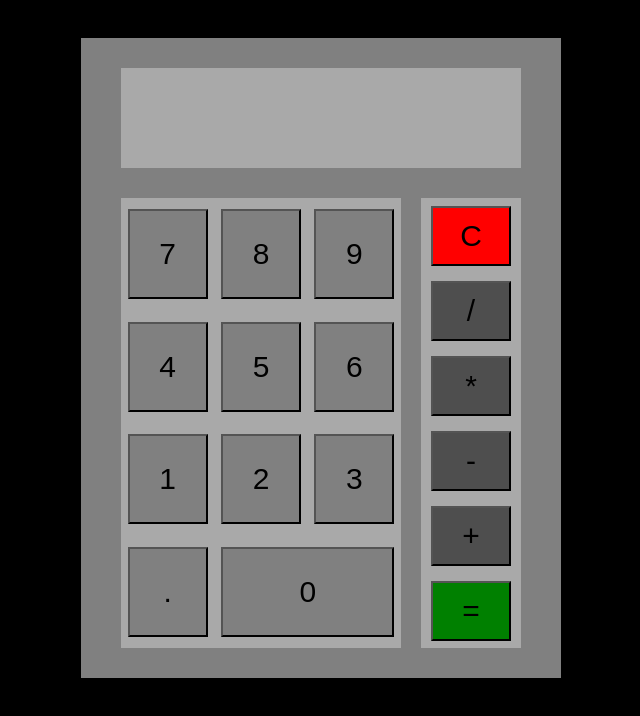
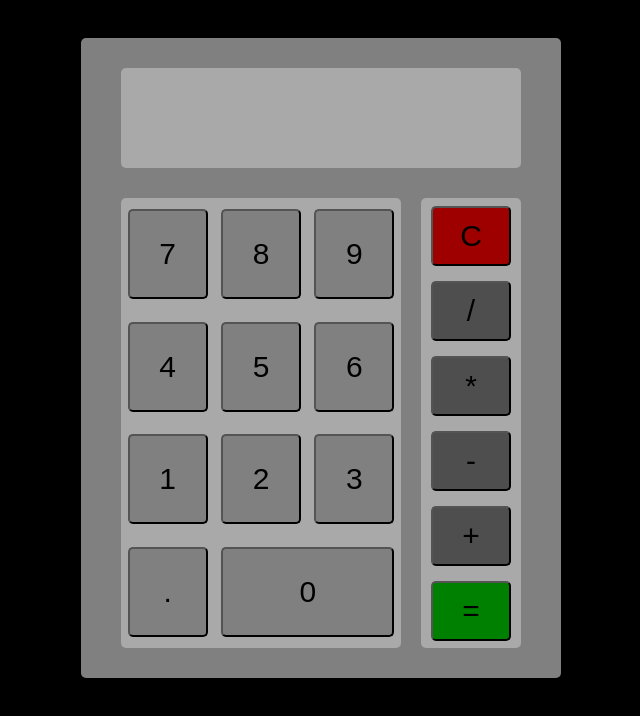
Before and after one commit to wa51u/Calculator, a plain HTML site: page index.html in a window 1280 px wide. In both pictures the pointer is over the button 790 px from the left and 235 px from the top of the page. Shown: the whole page, without its empty margins (319-959 px from the left). Drawn offline with Linux system fonts and the light colour scheme.

Commit message:
minor css changes

```diff
--- a/style.css
+++ b/style.css
@@ -1,9 +1,14 @@
+*{
+    border-radius: 5px;
+}
+
 body {
     background-color: black;
     display: flex;
     flex-direction: column;
     justify-content: center;
     align-items: center;
+
 
 }
 
@@ -17,6 +22,8 @@ body {
     flex-direction: column;
     align-items: center;
     justify-content: space-evenly;
+
+
 
 }
 
@@ -78,11 +85,22 @@ body {
     width: 80px;
     font-weight: 300;
 }
+.sign:hover {
+    background-color: rgb(104, 103, 103)
+}
+
 #clear{
     background-color: red;
 }
+#clear:hover{
+    background-color: rgb(158, 0, 0);
+}
+
 #equal{
     background-color: green;
+}
+#equal:hover{
+    background-color: rgb(4, 212, 4);
 }
 button{
     font-size: 30px;
@@ -96,3 +114,6 @@ button{
 #num0{
     width: 173.1312px;
 }
+button:hover {
+    background-color: rgb(78, 78, 78)
+}
```
